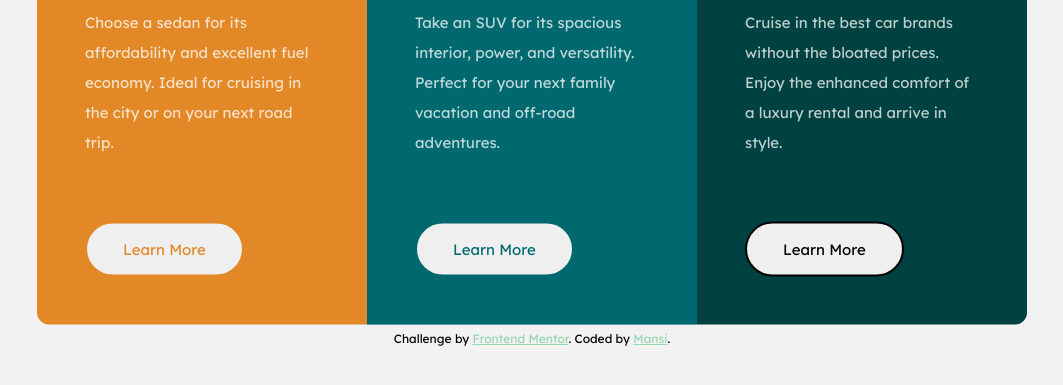
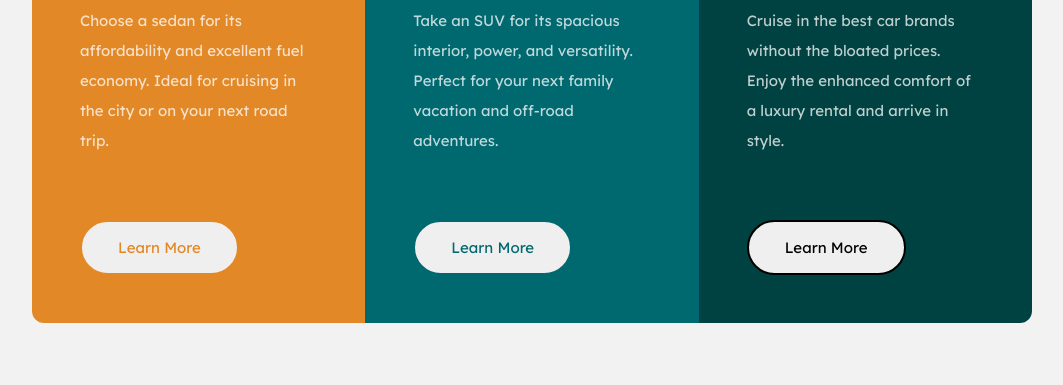
Before and after one commit to meetDeveloper/a-3-column-preview-card-component, a plain HTML site: page index.html in a window 1280 px wide. Shown: the part 341-726 px from the top of the page, without its empty margins (108-1171 px from the left). Drawn offline with Linux system fonts and the light colour scheme.

Commit message:
Revert "fifth commit"
This reverts commit 3170f9067c0af77f35914b53f277429cfd93e420.

```diff
--- a/index.css
+++ b/index.css
@@ -28,9 +28,7 @@ body{
 }
 
 .container{
-    max-width:99rem;
-    transform : translateY(5%);
-
+    max-width:100rem;
 }
 
 .grid{
@@ -128,7 +126,7 @@ body{
     }
 }
 
-.attribution {
+/* .attribution {
     font-size: 1.2rem;
     text-align: center;
     margin-top: 3.2rem;
@@ -144,4 +142,4 @@ body{
 .attribution a:active{
     color: #7BAE7F;
     text-decoration: none;
-}
+} */
--- a/index.html
+++ b/index.html
@@ -43,12 +43,12 @@
 </div>
 </main>
 
-<footer>
+<!-- <footer>
   <div class="attribution">
     Challenge by <a href="https://www.frontendmentor.io?ref=challenge" target="_blank">Frontend Mentor</a>.
     Coded by <a href="#">Mansi</a>.
   </div>
-</footer>
+</footer> -->
 
 </body>
 </html>
```
